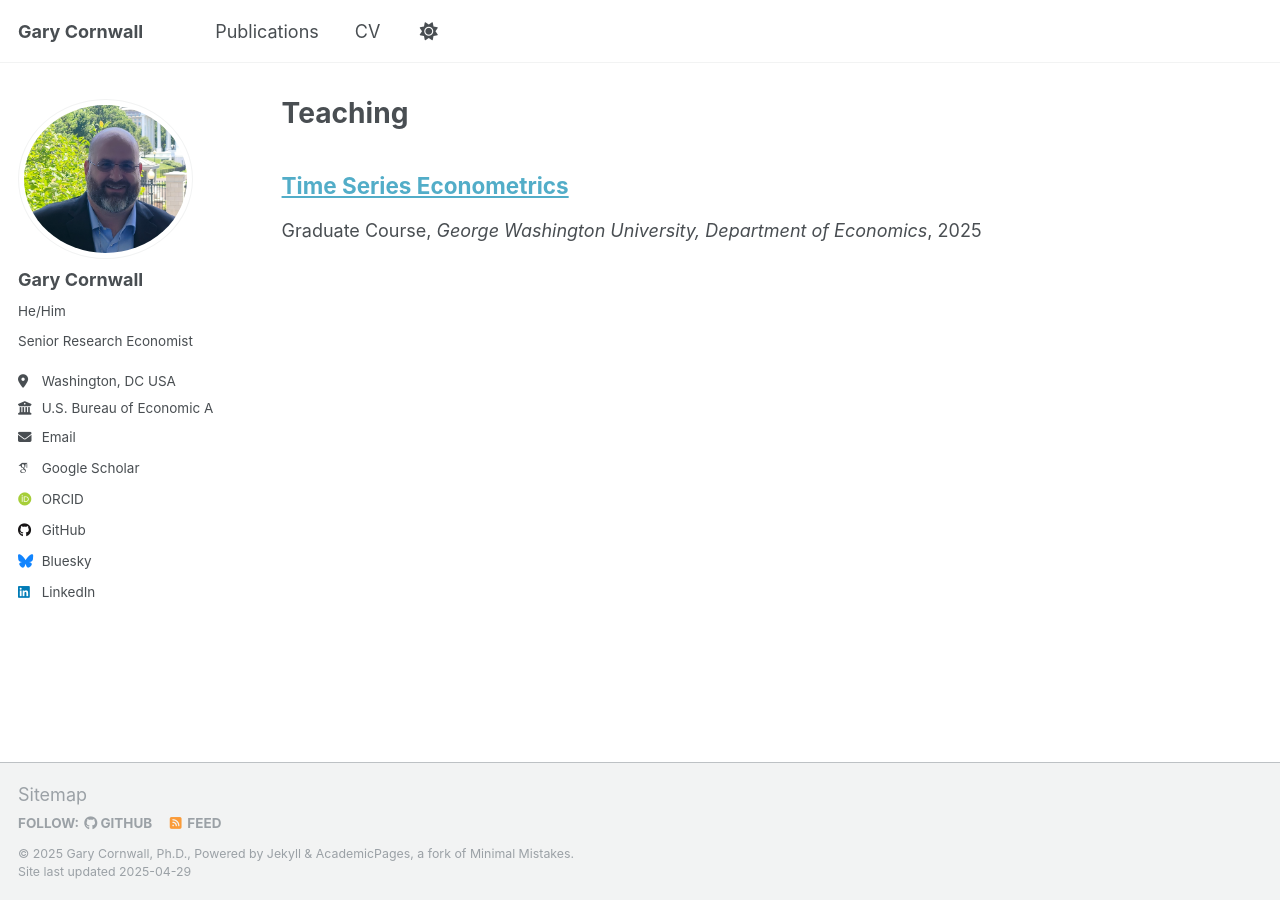
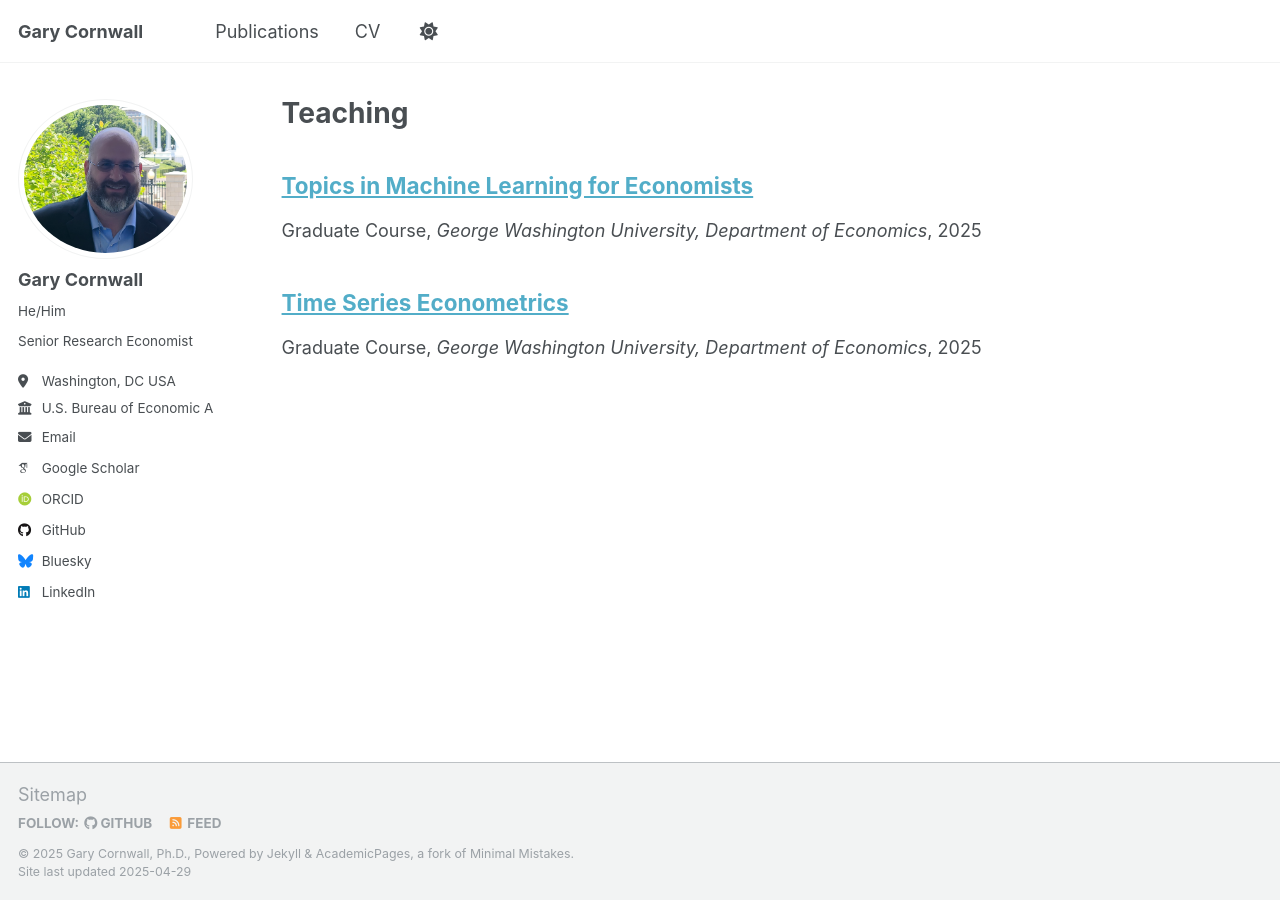
Before and after one commit to grycrnwll/grycrnwll.github.io, a Jekyll site: the page built from _pages/teaching.html, in a window 1280 px wide. Built offline with Jekyll 4.4.1, drawn with Linux system fonts in a browser that asks for light colours; some web fonts are replaced; a file with an impossible date is left out.

Commit message:
Update topics_ml_gwu.md

```diff
--- a/_teaching/topics_ml_gwu.md
+++ b/_teaching/topics_ml_gwu.md
@@ -4,6 +4,6 @@ collection: teaching
 type: "Graduate Course"
 permalink: /teaching/topics_ml_gwu
 venue: "George Washington University, Department of Economics"
-date:
+date: 2025-01-01
 location: "Washington, DC USA"
 ---
```
